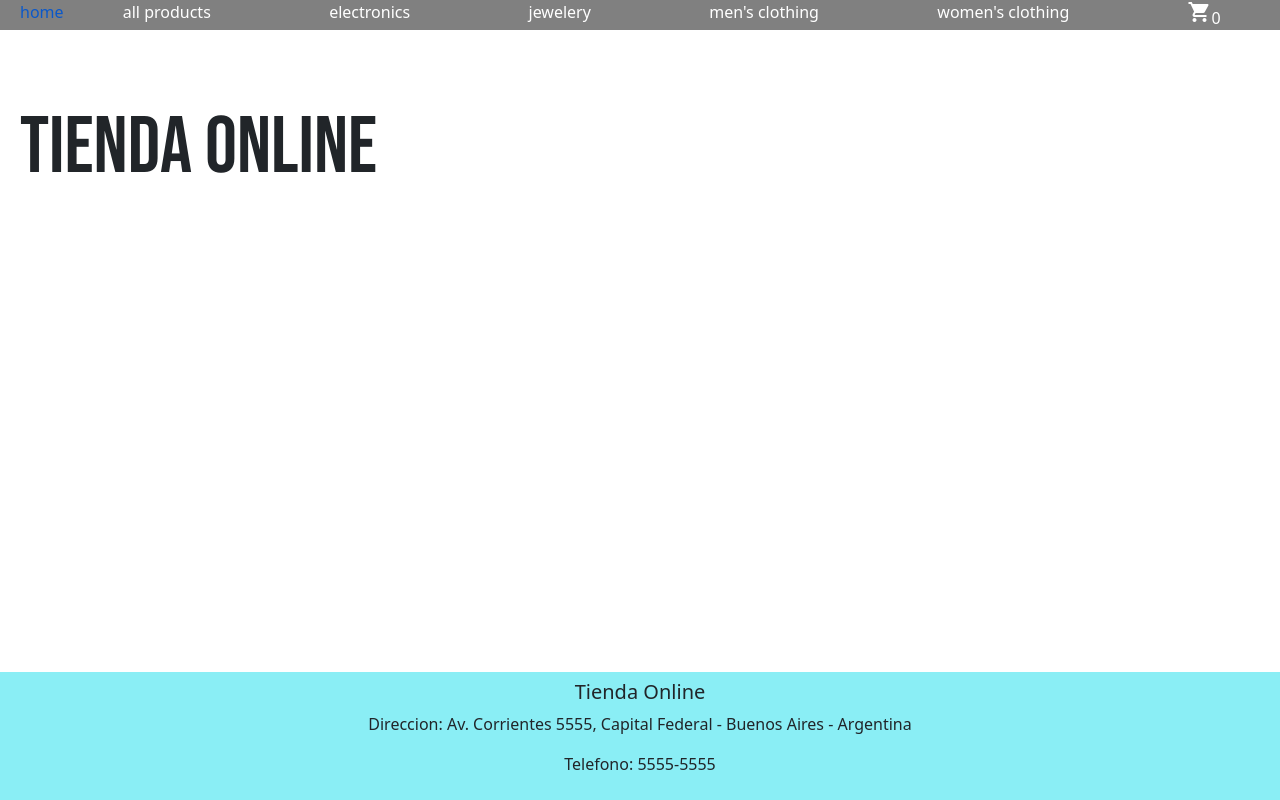
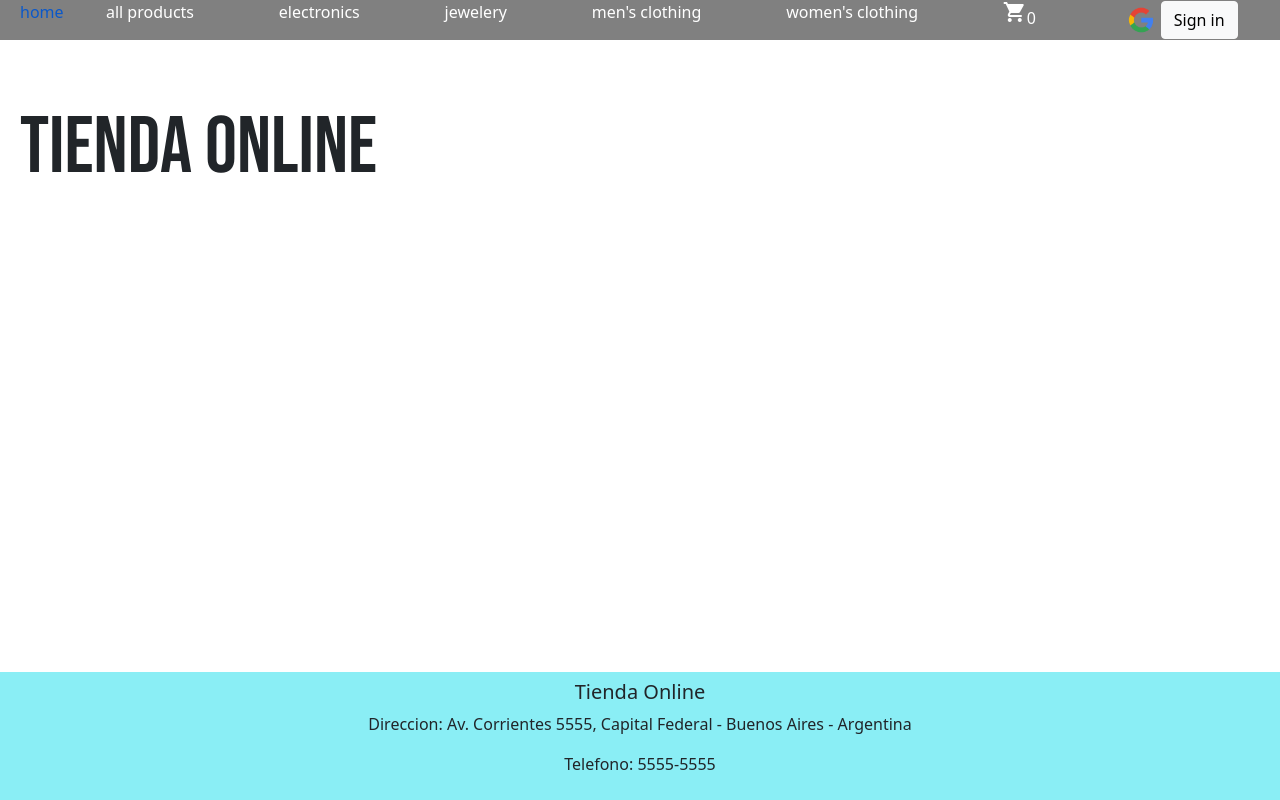
Before and after one commit to vueno1/my-app-Ueno, a React (Create React App) app: page /productos in a window 1280 px wide. Built offline with nearby package versions, Linux system fonts and the light colour scheme; no server answers; the database is empty.

Commit message:
google sign in + icono assets

```diff
--- /dev/null
+++ b/src/authentication/AuthGoogle.js
@@ -0,0 +1,67 @@
+import { signInWithPopup, signOut } from 'firebase/auth';
+import { useState } from 'react';
+import {auth, provider} from "../firebase"
+import googleIcon from '../assets/google.png'
+import { Button } from 'react-bootstrap';
+
+const Authgoogle = () => {
+
+    const [isSignIn, setIsSignIn] = useState (true)
+
+    const signInWithGoogle = () => {
+
+        signInWithPopup (auth, provider)
+
+        .then ((result) => {
+            const name = result.user.displayName
+            const email = result.user.email
+            const profilePic = result.user.photoURL
+
+            localStorage.setItem ("name", name)
+            localStorage.setItem ("email", email)
+            localStorage.setItem ("profilePic", profilePic)
+
+            setIsSignIn (false)
+
+        })
+
+        .catch ((error) => {
+            console.log (error)
+        })
+    }
+
+    const signOutGoogle = ()=>{
+
+        signOut (auth)
+
+        .then ((resultado) =>{
+            console.log (resultado)
+            setIsSignIn (true)
+        })
+        .catch ((error)=>{
+            console.log (error)
+        })
+    }
+
+    if (isSignIn) {
+        return (
+            <div>
+                <img className='googleIcon' src={googleIcon} alt="googleIcon" />
+                <Button onClick={signInWithGoogle} variant="light">Sign in</Button>
+            </div>
+        );
+
+    } else {
+
+        return (
+            <div className='divGoogleProfile'>
+                <img className='googlePic' src={localStorage.getItem ("profilePic")} alt='profilePic'/>
+                <Button onClick={signOutGoogle} variant="outline-dark">Salir</Button>
+            </div>
+        );
+
+    }
+
+}
+
+export default Authgoogle;
--- a/src/componentes/header/NavBar.js
+++ b/src/componentes/header/NavBar.js
@@ -1,6 +1,7 @@
 import CartWidget from './CartWidget';
 import Nav from 'react-bootstrap/Nav';
 import {NavLink } from 'react-router-dom';
+import Authgoogle from '../../authentication/AuthGoogle';
 
 const NavBar = ({links}) => {
 
@@ -10,6 +11,7 @@ const NavBar = ({links}) => {
                 return <NavLink key={elemento.id} to={elemento.href}> {elemento.name} </NavLink>
             })}
             <CartWidget/>
+            <Authgoogle/>
         </Nav>
     )
 }
--- a/src/firebase.js
+++ b/src/firebase.js
@@ -1,5 +1,6 @@
 import {initializeApp} from "firebase/app"
 import {getFirestore} from "firebase/firestore"
+import {getAuth, GoogleAuthProvider} from "firebase/auth"
 
 const firebaseConfig = {
     apiKey: "AIzaSyBMvBoXFfEkFF-N2jJ41W67va2xDRuuhzM",
@@ -13,3 +14,5 @@ const firebaseConfig = {
 const app = initializeApp (firebaseConfig)
 
 export const db = getFirestore (app)
+export const auth = getAuth (app)
+export const provider = new GoogleAuthProvider ()
--- a/src/style.css
+++ b/src/style.css
@@ -239,3 +239,16 @@
 #email {
     margin-bottom: 10px;
 }
+
+.googlePic {
+    height: 40px;
+    margin-right: 5px;
+}
+
+.googleIcon {
+    height: 40px;
+}
+
+.divGoogleProfile {
+    display: flex;
+}
```
Also changed, not shown: src/assets/google.png (added).
